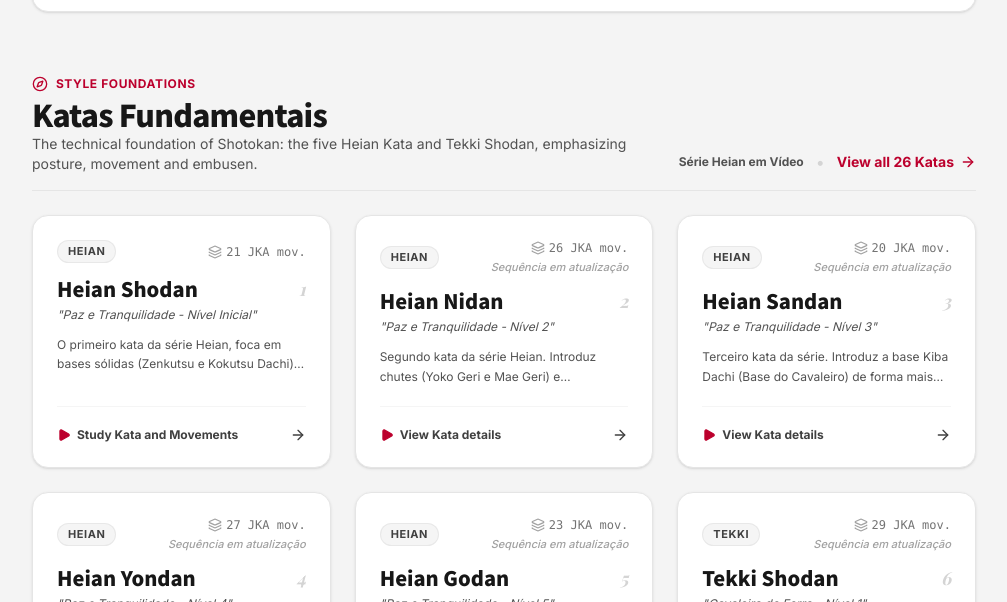
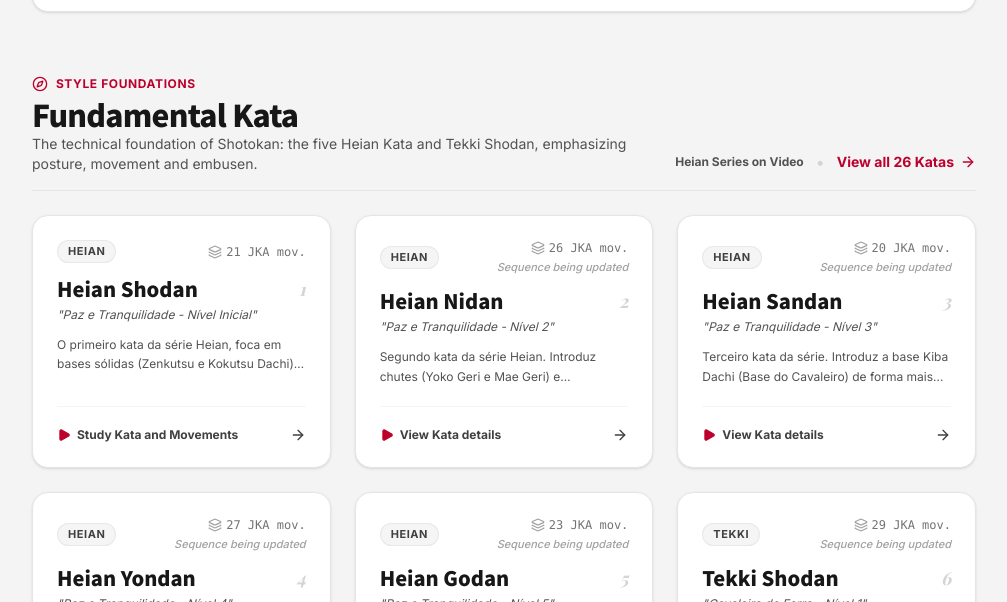
Before and after one commit to CMOURASIGA/webappshotokanmadeira, a React (Vite) app: page /#/ in a window 1280 px wide. Shown: the part 1639-2241 px from the top of the page, without its empty margins (264-1271 px from the left). Built offline with nearby package versions, Linux system fonts and the light colour scheme; no server answers; a web font is replaced by a local one.

Commit message:
fix(i18n): translate fundamental kata showcase

```diff
--- a/src/components/home/FundamentalKatasShowcase.tsx
+++ b/src/components/home/FundamentalKatasShowcase.tsx
@@ -11,10 +11,10 @@ interface FundamentalKatasShowcaseProps {
 export function FundamentalKatasShowcase({ katas, totalKatas }: FundamentalKatasShowcaseProps) {
   const { language } = useLanguage();
   const copy = language === "en"
-    ? { foundation: "Style Foundations", title: "Fundamental Kata", intro: "The technical foundation of Shotokan: the five Heian Kata and Tekki Shodan, emphasizing posture, movement and embusen.", video: "Heian Series on Video", all: "View all", movements: "JKA mov.", updating: "Sequence being updated", study: "Study Kata and Movements", details: "View Kata details" }
+    ? { foundation: "Style Foundations", title: "Fundamental Kata", intro: "The technical foundation of Shotokan: the five Heian Kata and Tekki Shodan, emphasizing posture, movement and embusen.", video: "Heian Series on Video", all: "View all", movements: "JKA mov.", updating: "Sequence being updated", study: "Study Kata and Movements", details: "View Kata details", officialMovementsTitle: "Official movement count according to JKA Headquarters" }
     : language === "ja"
-    ? { foundation: "流派の基礎", title: "基本の形", intro: "Shotokan の技術的な基礎となる平安五段階と鉄騎初段。立ち方、移動、演武線を学びます。", video: "平安シリーズ動画", all: "すべて見る", movements: "JKA 動作", updating: "動作順を更新中", study: "形と動作を学ぶ", details: "形の詳細を見る" }
-    : { foundation: "Fundamentos do Estilo", title: "{copy.title}", intro: "A base técnica do Shotokan. Os 5 Katas da série Heian e o Tekki Shodan para fortalecimento de postura, deslocamento e embusen.", video: "{copy.video}", all: "Ver todos os", movements: "mov. JKA", updating: "{copy.updating}", study: "Estudar Kata e Movimentos", details: "Ver detalhes do Kata" };
+    ? { foundation: "流派の基礎", title: "基本の形", intro: "Shotokan の技術的な基礎となる平安五段階と鉄騎初段。立ち方、移動、演武線を学びます。", video: "平安シリーズ動画", all: "すべて見る", movements: "JKA 動作", updating: "動作順を更新中", study: "形と動作を学ぶ", details: "形の詳細を見る", officialMovementsTitle: "JKA Headquarters に基づく公式動作数" }
+    : { foundation: "Fundamentos do Estilo", title: "Katas Fundamentais", intro: "A base técnica do Shotokan. Os 5 Katas da série Heian e o Tekki Shodan para fortalecimento de postura, deslocamento e embusen.", video: "Série Heian em Vídeo", all: "Ver todos os", movements: "mov. JKA", updating: "Sequência em atualização", study: "Estudar Kata e Movimentos", details: "Ver detalhes do Kata", officialMovementsTitle: "Quantidade oficial de movimentos segundo JKA Headquarters" };
   // Fundamental katas for foundational study: Heian 1-5 + Tekki Shodan
   const fundamentalIds = [
     "heian-shodan",
@@ -41,7 +41,7 @@ export function FundamentalKatasShowcase({ katas, totalKatas }: FundamentalKatas
             <span>{copy.foundation}</span>
           </div>
           <h2 className="text-2xl sm:text-3xl font-black font-jp tracking-tight text-neutral-900">
-            Katas Fundamentais
+            {copy.title}
           </h2>
           <p className="text-sm text-neutral-600 mt-0.5">
             {copy.intro}
@@ -53,7 +53,7 @@ export function FundamentalKatasShowcase({ katas, totalKatas }: FundamentalKatas
             to="/kata-series"
             className="text-xs font-bold text-neutral-600 hover:text-karate-red transition-colors"
           >
-            Série Heian em Vídeo
+            {copy.video}
           </Link>
           <span className="text-neutral-300">•</span>
           <Link
@@ -83,14 +83,14 @@ export function FundamentalKatasShowcase({ katas, totalKatas }: FundamentalKatas
 
                 <div className="flex flex-col items-end gap-1 text-xs text-neutral-500 font-medium">
                   {kata.movementsCount > 0 && (
-                    <span className="flex items-center gap-1 font-mono" title="Quantidade oficial de movimentos segundo JKA Headquarters">
+                    <span className="flex items-center gap-1 font-mono" title={copy.officialMovementsTitle}>
                       <Layers className="w-3.5 h-3.5 text-neutral-400" />
                       {kata.movementsCount} {copy.movements}
                     </span>
                   )}
                   {(!kata.movements || kata.movements.length === 0) && (
                     <span className="text-[11px] text-neutral-400 font-sans italic">
-                      Sequência em atualização
+                      {copy.updating}
                     </span>
                   )}
                 </div>
```
